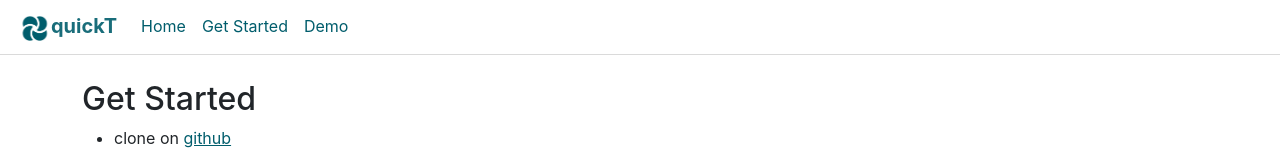
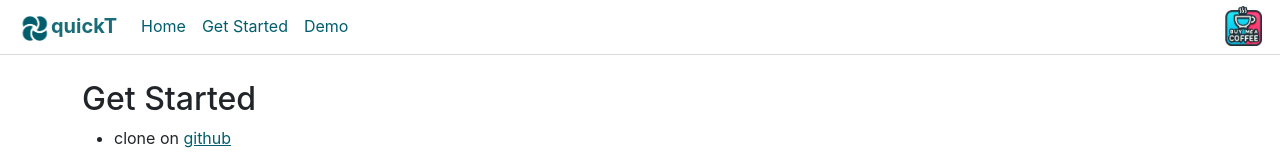
Before and after one commit to QuickT1000/quickt, a React (Create React App) app in the folder client/: page /get-started in a window 1280 px wide. Shown: the top 160 px of the page. Built offline with nearby package versions, Linux system fonts and the light colour scheme.

Commit message:
fix project delete button

```diff
--- a/client/src/pages/get-started/GetStartedPage.js
+++ b/client/src/pages/get-started/GetStartedPage.js
@@ -38,6 +38,10 @@ Desktop:~/projects/quickt$ docker-compose up
 
             <DwHeader navigation={getMainNavigation()}>
                 <div id="logo"><img src="/logo.png" alt="quickT"/>quickT</div>
+                <div id="extras" className="dw-settings d-flex"><a target="_blank"
+                                                                   href="https://www.paypal.com/donate/?hosted_button_id=CTVTA7GG8AVQU"><img
+                    height="40" src="/coffee.png"
+                    alt="coffee"/></a></div>
             </DwHeader>
 
             <div className={'container'}>
--- a/client/src/pages/landingpage/LandingPage.js
+++ b/client/src/pages/landingpage/LandingPage.js
@@ -18,10 +18,12 @@ export const LandingPage = () => {
 
             <DwHeader navigation={getMainNavigation()}>
                 <div id="logo"><img src="/logo.png" alt="quickT"/>quickT</div>
+                <div id="extras" className="dw-settings d-flex"><a target="_blank" href="https://www.paypal.com/donate/?hosted_button_id=CTVTA7GG8AVQU"><img height="40" src="/coffee.png"
+                                                                                alt="coffee"/></a></div>
             </DwHeader>
 
             <section className="main-box">
-                <div className="row">
+            <div className="row">
                     <div className="box">
                         <span className="text">
                         <h1>
```
Also changed, not shown: client/public/coffee.png (added).
